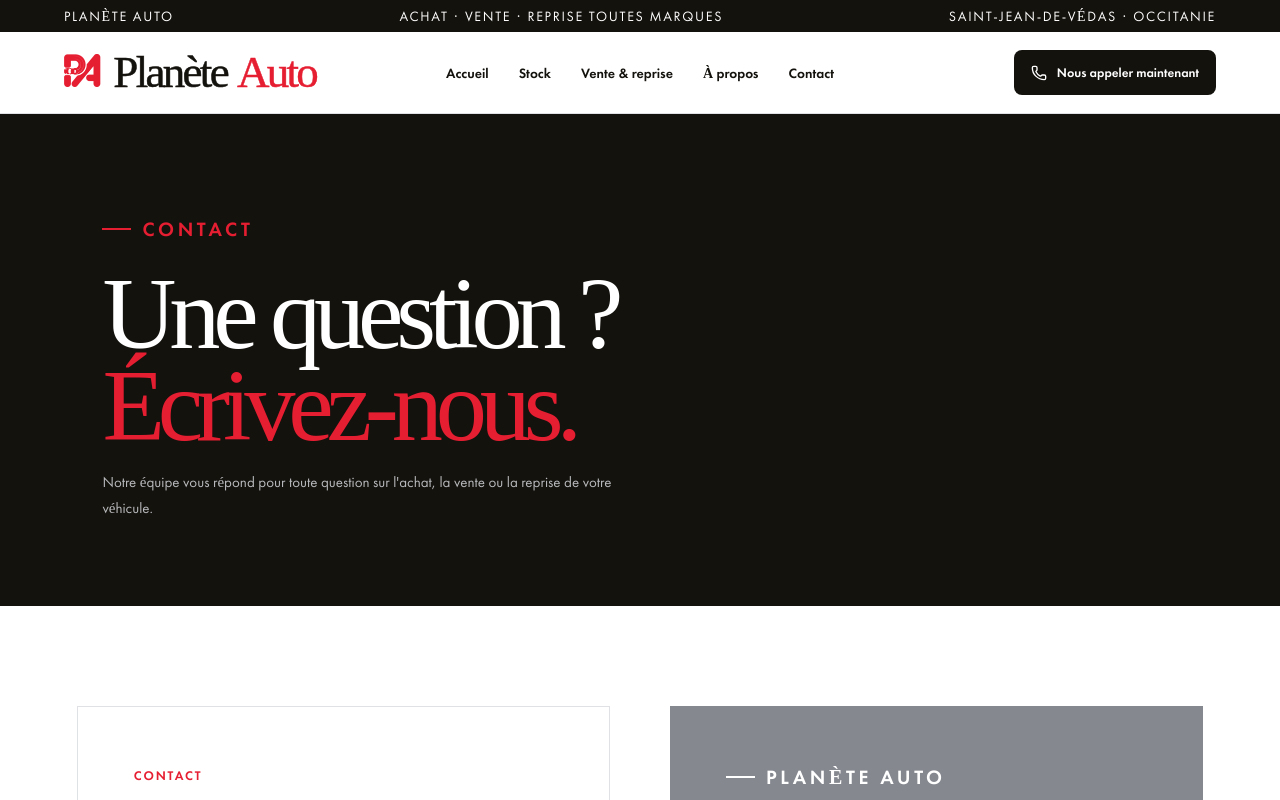
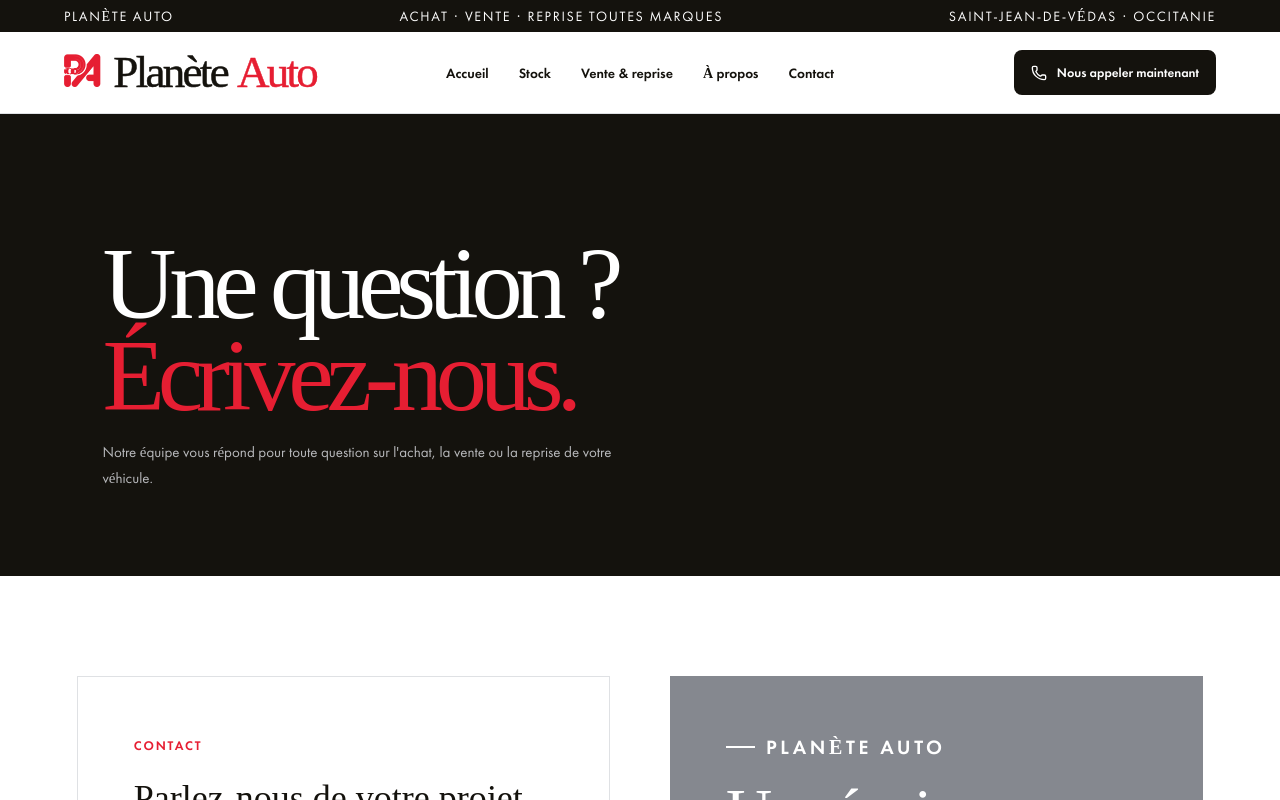
Before and after one commit to ATTECA/planete-auto, a Next.js app: page /contact in a window 1280 px wide. Shown: the top 800 px of the page. Built offline with nearby package versions, Linux system fonts and the light colour scheme; a web font is replaced by a local one.

Commit message:
final touches p1

```diff
--- a/app/contact/page.tsx
+++ b/app/contact/page.tsx
@@ -7,7 +7,7 @@
 }
 
 export default function ContactPage() {
-	return <PageShell eyebrow="Contact" title={<>Une question ?<br /><em>Écrivez-nous.</em></>} intro="Notre équipe vous répond pour toute question sur l'achat, la vente ou la reprise de votre véhicule.">
+	return <PageShell title={<>Une question ?<br /><em>Écrivez-nous.</em></>} intro="Notre équipe vous répond pour toute question sur l'achat, la vente ou la reprise de votre véhicule.">
 		<section className="contact-page-grid">
 			<ContactForm subject="votre projet" />
 			<ContactInfo />
--- a/components/home-page-client.tsx
+++ b/components/home-page-client.tsx
@@ -68,6 +68,7 @@
   opel: 68,
   nissan: 55,
   audi: 68,
+  toyota: 60,
 };
 
 const googleReviews = [
@@ -177,7 +178,7 @@
           <a href="/a-propos" onClick={() => setMenuOpen(false)}>
             À propos
           </a>
-          <a href="#footer" onClick={() => setMenuOpen(false)}>
+          <a href="/contact" onClick={() => setMenuOpen(false)}>
             Contact
           </a>
         </nav>
--- a/components/site-pages.tsx
+++ b/components/site-pages.tsx
@@ -149,14 +149,16 @@
   );
 }
 
-export function PageShell({ eyebrow, title, intro, children }: { eyebrow: string; title: ReactNode; intro: string; children: ReactNode }) {
+export function PageShell({ eyebrow, title, intro, children }: { eyebrow?: string; title: ReactNode; intro: string; children: ReactNode }) {
   return (
     <main className="inner-shell">
       <SiteHeader />
       <section className="page-hero">
-        <div className="eyebrow">
-          <span className="eyebrow-line" /> {eyebrow}
-        </div>
+        {eyebrow && (
+          <div className="eyebrow">
+            <span className="eyebrow-line" /> {eyebrow}
+          </div>
+        )}
         <h1>{title}</h1>
         <p>{intro}</p>
       </section>
```
Also changed, not shown: 1 other file (tests, documents, lock files or other folders).
